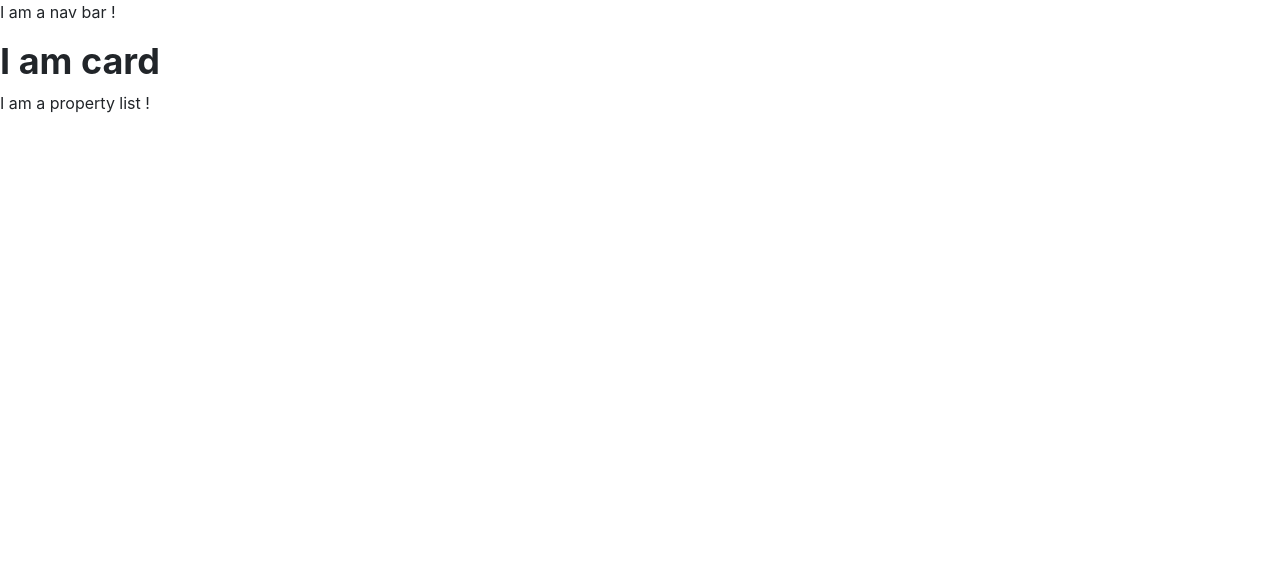
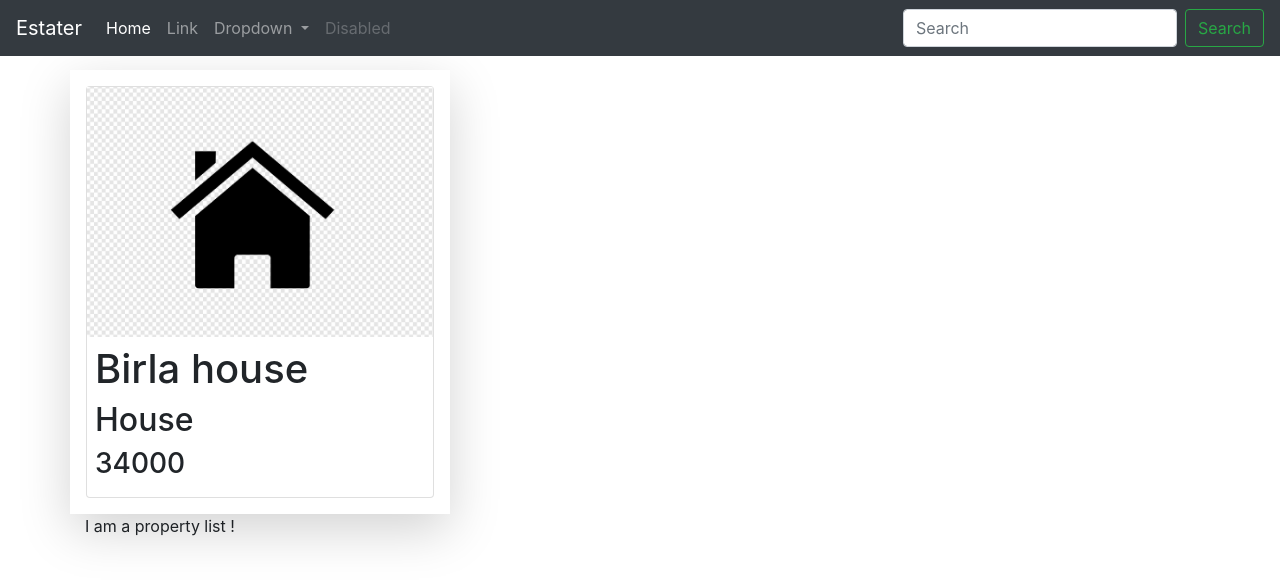
Before and after one commit to ChallengerBBS/Estater, an Angular app in the folder Client/: page / in a window 1280 px wide. Shown: the top 584 px of the page. Built offline with nearby package versions, Linux system fonts and the light colour scheme.

Commit message:
Add property card component

```diff
--- a/Client/src/app/app.component.html
+++ b/Client/src/app/app.component.html
@@ -1,3 +1,5 @@
 <app-nav-bar></app-nav-bar>
-<app-property-card></app-property-card>
-<app-property-list></app-property-list>
+<div class="container" style="margin-top: 70px;">
+  <app-property-card></app-property-card>
+  <app-property-list></app-property-list>
+</div>
--- a/Client/src/app/nav-bar/nav-bar.component.html
+++ b/Client/src/app/nav-bar/nav-bar.component.html
@@ -1,3 +1,35 @@
-<p>
-  I am a nav bar !
-</p>
+<nav class="navbar navbar-expand-lg navbar-dark bg-dark fixed-top">
+  <a class="navbar-brand" href="#">Estater</a>
+  <button class="navbar-toggler" type="button" data-toggle="collapse" data-target="#navbarSupportedContent" aria-controls="navbarSupportedContent" aria-expanded="false" aria-label="Toggle navigation">
+    <span class="navbar-toggler-icon"></span>
+  </button>
+
+  <div class="collapse navbar-collapse" id="navbarSupportedContent">
+    <ul class="navbar-nav mr-auto">
+      <li class="nav-item active">
+        <a class="nav-link" href="#">Home <span class="sr-only">(current)</span></a>
+      </li>
+      <li class="nav-item">
+        <a class="nav-link" href="#">Link</a>
+      </li>
+      <li class="nav-item dropdown">
+        <a class="nav-link dropdown-toggle" href="#" id="navbarDropdown" role="button" data-toggle="dropdown" aria-haspopup="true" aria-expanded="false">
+          Dropdown
+        </a>
+        <div class="dropdown-menu" aria-labelledby="navbarDropdown">
+          <a class="dropdown-item" href="#">Action</a>
+          <a class="dropdown-item" href="#">Another action</a>
+          <div class="dropdown-divider"></div>
+          <a class="dropdown-item" href="#">Something else here</a>
+        </div>
+      </li>
+      <li class="nav-item">
+        <a class="nav-link disabled" href="#" tabindex="-1" aria-disabled="true">Disabled</a>
+      </li>
+    </ul>
+    <form class="form-inline my-2 my-lg-0">
+      <input class="form-control mr-sm-2" type="search" placeholder="Search" aria-label="Search">
+      <button class="btn btn-outline-success my-2 my-sm-0" type="submit">Search</button>
+    </form>
+  </div>
+</nav>
--- a/Client/src/app/property/property-card/property-card.component.css
+++ b/Client/src/app/property/property-card/property-card.component.css
@@ -1,4 +1,4 @@
-h1 {
-  font-weight: bold;
-  font-size: 36px;
+.propImg{
+height: 250px;
+width: auto;
 }
--- a/Client/src/app/property/property-card/property-card.component.html
+++ b/Client/src/app/property/property-card/property-card.component.html
@@ -1 +1,12 @@
-<h1>I am card</h1>
+<div class="row">
+  <div class="shadow-lg col-sm-4 p-3">
+    <div class="card">
+      <img class="propImg" src="assets/images/house_default.jpg">
+      <div class="card-body p-2">
+        <h1>{{Property.Name}}</h1>
+        <h2>{{Property.Type}}</h2>
+        <h3>{{Property.Price}}</h3>
+      </div>
+    </div>
+  </div>
+</div>
--- a/Client/src/app/property/property-card/property-card.component.ts
+++ b/Client/src/app/property/property-card/property-card.component.ts
@@ -9,5 +9,10 @@
 )
 
 export class PropertyCardComponent{
-
+Property: any={
+  "Id":1,
+  "Name":"Birla house",
+  "Type":"House",
+  "Price":34000
 }
+}
```
Also changed, not shown: Client/src/assets/images/house_default.jpg (added).
